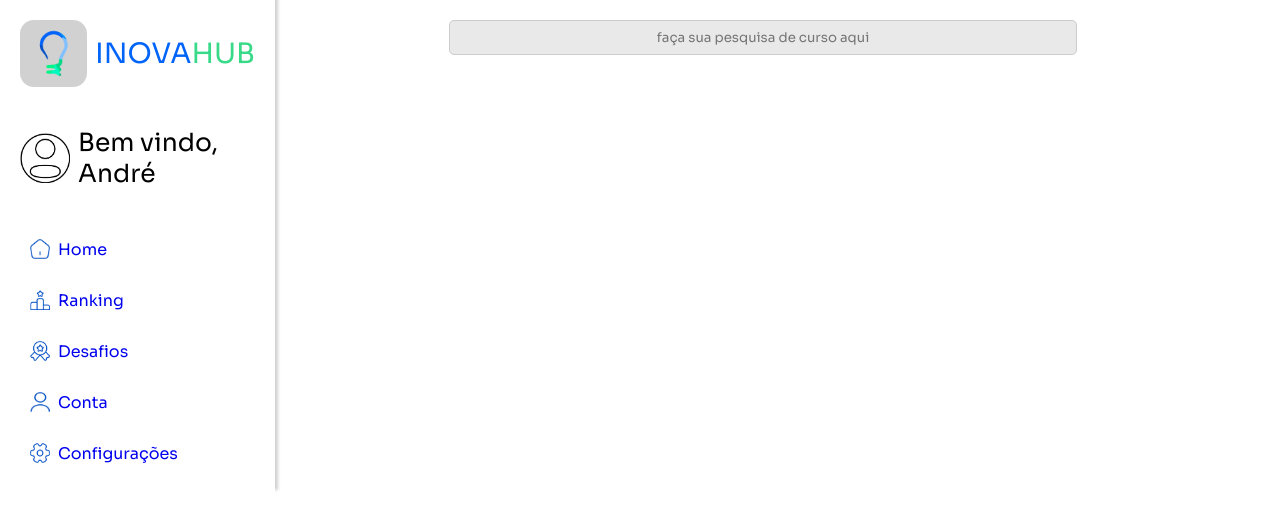
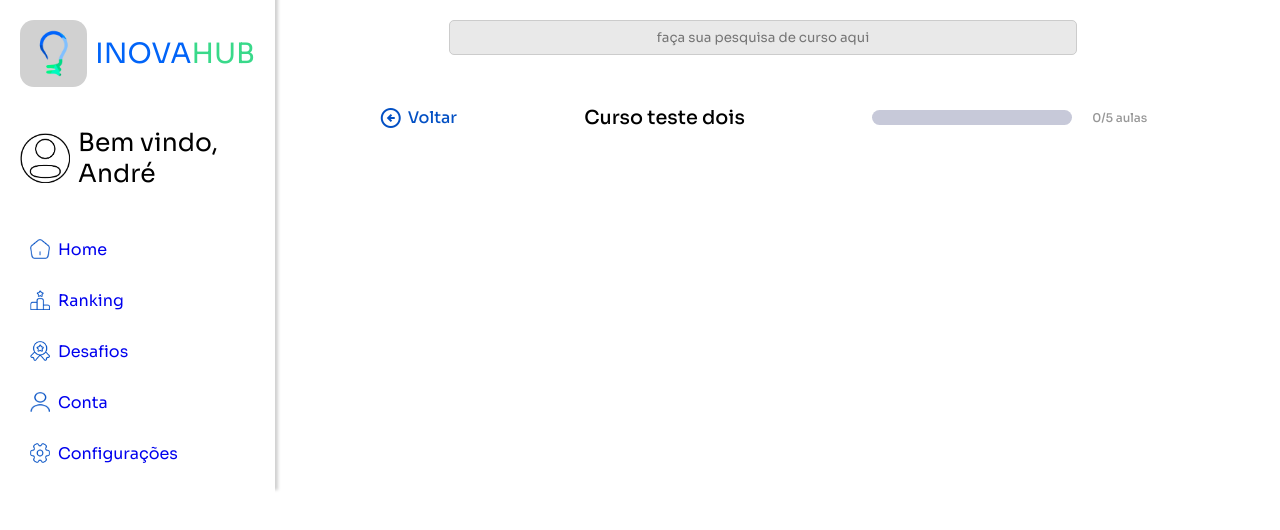
Before and after one commit to joav12/inovaHub, an Angular app: page /roadmap/curso-teste-dois in a window 1280 px wide. Before the commit this address led to /. Shown: the top 530 px of the page. Built offline with nearby package versions, Linux system fonts and the light colour scheme.

Commit message:
roadmap começado e comentarios adicionados

```diff
--- a/src/app/app.component.ts
+++ b/src/app/app.component.ts
@@ -1,5 +1,5 @@
 import { Component } from '@angular/core';
-import { RouterOutlet } from '@angular/router';
+import { Router, RouterOutlet } from '@angular/router';
 import { SearchBarComponent } from "./components/search-bar/search-bar.component";
 import { CommonModule, Location } from '@angular/common';
 
@@ -18,15 +18,11 @@ export class AppComponent {
   public userName = 'André';
   public page = '';
 
-  constructor(private location: Location) {}
+  constructor(private location: Location, private router: Router) {
+    //Essa função verifica a url e qualquer mudança que ocorre nela. Ele faz isso para mudar o estilo dos botões da navbar
+    this.router.events.subscribe((val: any) => this.page = this.location.path())
+  }
 
   title = 'inovaHub';
 
-  verifyPage(){
-    return this.page = this.location.path();
-  }
-
-  ngOnInit(): void {
-    this.verifyPage()
-  }
 }
--- a/src/app/app.routes.ts
+++ b/src/app/app.routes.ts
@@ -2,9 +2,11 @@ import { Routes } from '@angular/router';
 import { HomeComponent } from './components/home/home.component';
 import { RankingComponent } from './components/ranking/ranking.component';
 import { ContaComponent } from './components/conta/conta.component';
+import { RoadmapComponent } from './components/roadmap/roadmap.component';
 
 export const routes: Routes = [
     {path: '', component: HomeComponent},
     {path: 'ranking', component: RankingComponent},
-    {path: 'conta', component: ContaComponent}
+    {path: 'conta', component: ContaComponent},
+    {path: 'roadmap/:curso', component: RoadmapComponent}
 ];
--- a/src/app/components/home/home.component.html
+++ b/src/app/components/home/home.component.html
@@ -4,6 +4,7 @@
 
         <div class="cursos-display">
             <div *ngFor="let data of cursos">
+                <a [routerLink]="['/roadmap', data.nomeUrl]">
                     <div class="curso-container">
                         <p>{{data.nome}}</p>
                         <div class="bar-aulas">
@@ -11,6 +12,7 @@
                             <p>0/{{data.aulas.length}} aulas</p>
                         </div>
                     </div>
+                </a>
             </div>
         </div>
     </div>
@@ -20,6 +22,7 @@
 
         <div class="cursos-display">
             <div *ngFor="let data of cursos">
+                <a [routerLink]="['/roadmap', data.nomeUrl]">
                     <div class="curso-container">
                         <p>{{data.nome}}</p>
                         <div class="bar-aulas">
@@ -27,6 +30,7 @@
                             <p>0/{{data.aulas.length}} aulas</p>
                         </div>
                     </div>
+                </a>
             </div>
         </div>
     </div>
--- a/src/app/components/home/home.component.scss
+++ b/src/app/components/home/home.component.scss
@@ -15,7 +15,10 @@
             width: 100%;
             gap: 50px;
 
+            a{ text-decoration: none; }
+
             .curso-container{
+                color: #000000;
                 padding: 20px;
                 box-shadow: 3px 4px 5px #d1d1d1;
                 border-radius: 14px;
--- /dev/null
+++ b/src/app/components/roadmap/roadmap.component.html
@@ -0,0 +1,14 @@
+<div class="roadmap-container">
+    <header>
+        <a href="#" class="btn-voltar"><span class="material-symbols-outlined">
+            arrow_circle_left
+            </span>Voltar</a>
+
+        <p class="title">{{course.nome}}</p>
+
+        <div class="bar-aulas">
+            <div class="complete-bar"></div>
+            <p>0/{{course.aulas.length}} aulas</p>
+        </div>
+    </header>
+</div>
--- /dev/null
+++ b/src/app/components/roadmap/roadmap.component.scss
@@ -0,0 +1,36 @@
+.roadmap-container{
+    header{
+        display: flex;
+        justify-content: space-around;
+        align-items: center;
+        font-weight: 500;
+
+        .btn-voltar{
+            display: flex;
+            align-items: center;
+            gap: 5px;
+            text-decoration: none;
+            color: #0350C4;
+        }
+
+        .title{ font-size: 1.2rem; }
+
+        .bar-aulas{
+            display: flex;
+            align-items: center;
+            gap: 20px;
+
+            .complete-bar{
+                background-color: #C7C9D9;
+                width: 200px;
+                height: 15px;
+                border-radius: 14px;
+            }
+
+            p{
+                font-size: 12px;
+                color: #979797;
+            }
+        }
+    }
+}
--- /dev/null
+++ b/src/app/components/roadmap/roadmap.component.ts
@@ -0,0 +1,40 @@
+import { Component } from '@angular/core';
+import { ActivatedRoute, Router } from '@angular/router';
+
+//Mesma importação da home
+import mockData from "../../mocks/cursos-mock.json"
+
+@Component({
+  selector: 'app-roadmap',
+  standalone: true,
+  imports: [],
+  templateUrl: './roadmap.component.html',
+  styleUrl: './roadmap.component.scss'
+})
+export class RoadmapComponent {
+  constructor(private route: ActivatedRoute, private router: Router) {
+    //Mesma explicação encontrada na search-bar
+    this.router.events.subscribe((val: any) => this.pegaNomeCursoURL())
+  }
+
+  public courseName: any
+  public course: any;
+
+  //Essa função pega apenas o curso que tem o nome que está no parametro da url
+  especifcCourse(){
+    for(let value of mockData.cursos){
+      if(value.nomeUrl == this.courseName){
+        this.course = value;
+      }
+    }
+  }
+
+  //acredito que o nome seja auto-explicativo kkkkk
+  pegaNomeCursoURL(){
+    this.courseName = this.route.snapshot.paramMap.get('curso');
+  }
+
+  ngOnInit(): void {
+    this.especifcCourse()
+  }
+}
--- a/src/app/components/search-bar/search-bar.component.html
+++ b/src/app/components/search-bar/search-bar.component.html
@@ -3,9 +3,11 @@
 
     <div class="selection-display" [ngStyle]="{'display': search.value == '' ? 'none' : 'block'}" >
         <div *ngFor="let data of cursos | filter: search.value">
-            <div class="cursos">
-                <p>{{data.nome}}</p>
-            </div>
+            <a [routerLink]="['/roadmap', data.nomeUrl]">
+                <div class="cursos">
+                    <p>{{data.nome}}</p>
+                </div>
+            </a>
         </div>
     </div>
 </div>
--- a/src/app/components/search-bar/search-bar.component.scss
+++ b/src/app/components/search-bar/search-bar.component.scss
@@ -22,6 +22,8 @@
         box-shadow: 3px 4px 5px #d1d1d1;
         top: 60px;
 
+        a{ color: #000000; text-decoration: none; }
+
         .cursos{ margin-bottom: 10px; cursor: pointer;}
     }
 }
--- a/src/app/components/search-bar/search-bar.component.ts
+++ b/src/app/components/search-bar/search-bar.component.ts
@@ -3,6 +3,7 @@ import { FormControl, ReactiveFormsModule } from '@angular/forms';
 import mockData from "../../mocks/cursos-mock.json"
 import { CommonModule } from '@angular/common';
 import { MyFilterPipe } from '../../pipes/filter.pipe';
+import { RouterModule } from '@angular/router';
 
 @Component({
   selector: 'app-search-bar',
@@ -10,7 +11,9 @@ import { MyFilterPipe } from '../../pipes/filter.pipe';
   imports: [
     ReactiveFormsModule,
     CommonModule,
-    MyFilterPipe
+    //Esse "MyFilterPipe" é um pipe que cria um filtro para o for no html (vc pode enconcrar esse arquivo na pasta "pipes")
+    MyFilterPipe,
+    RouterModule
   ],
   templateUrl: './search-bar.component.html',
   styleUrl: './search-bar.component.scss'
@@ -19,5 +22,6 @@ import { MyFilterPipe } from '../../pipes/filter.pipe';
 export class SearchBarComponent {
   public cursos = mockData.cursos;
 
+  //Variavel definida para pegar o valor do input
   search = new FormControl('');
 }
--- a/src/index.html
+++ b/src/index.html
@@ -11,6 +11,7 @@
   <link rel="icon" type="image/x-icon" href="./favicon.ico">
   <link href="https://fonts.googleapis.com/css2?family=Roboto:wght@300;400;500&display=swap" rel="stylesheet">
   <link href="https://fonts.googleapis.com/icon?family=Material+Icons" rel="stylesheet">
+  <link rel="stylesheet" href="https://fonts.googleapis.com/css2?family=Material+Symbols+Outlined:opsz,wght,FILL,GRAD@24,400,0,0" />
 </head>
 <body class="mat-typography">
   <app-root></app-root>
```
Also changed, not shown: src/app/components/home/home.component.ts (+6 -1 lines), 1 other file (tests, documents, lock files or other folders). Lines whose indentation alone changed are shown as unchanged.
